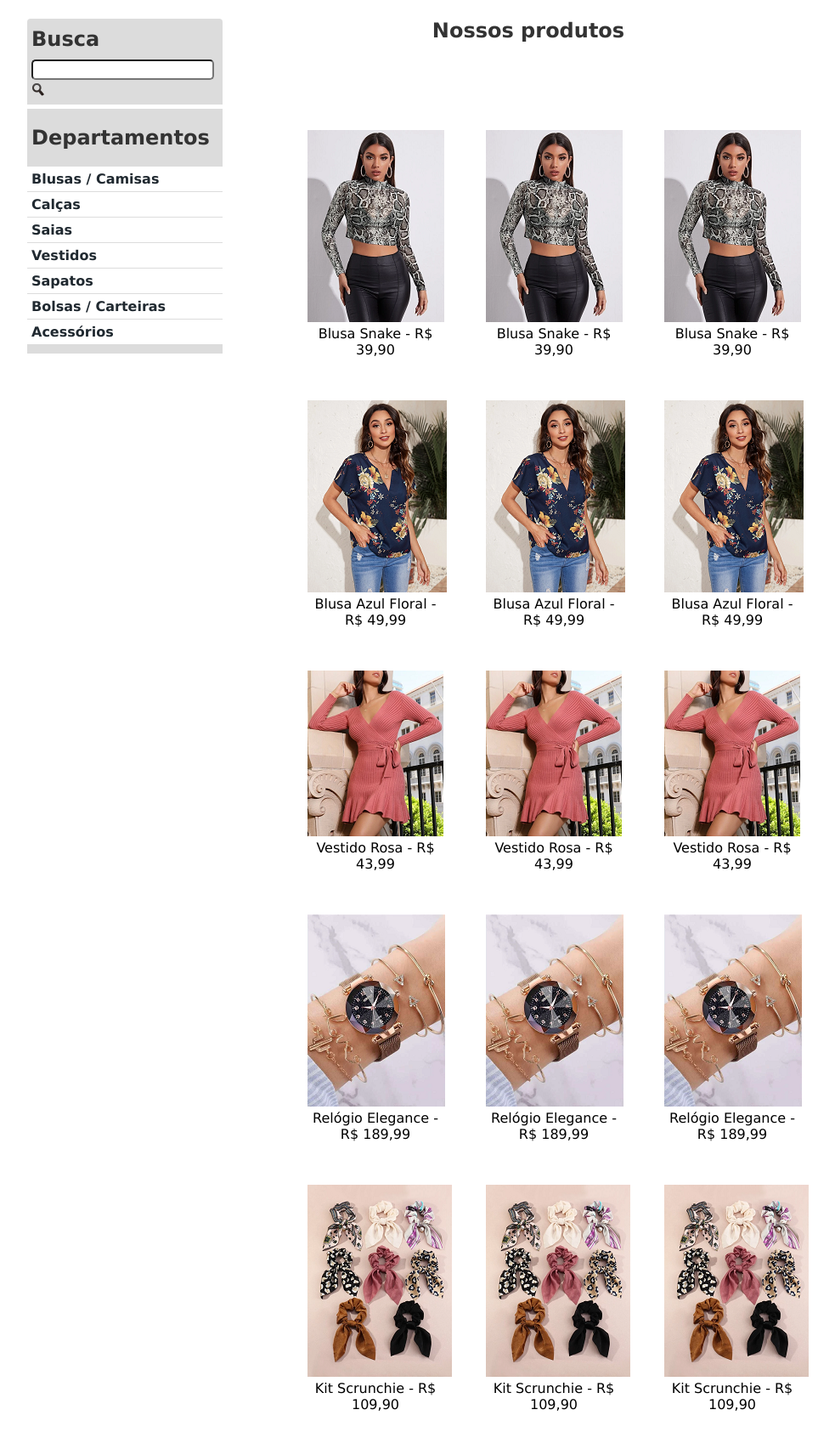
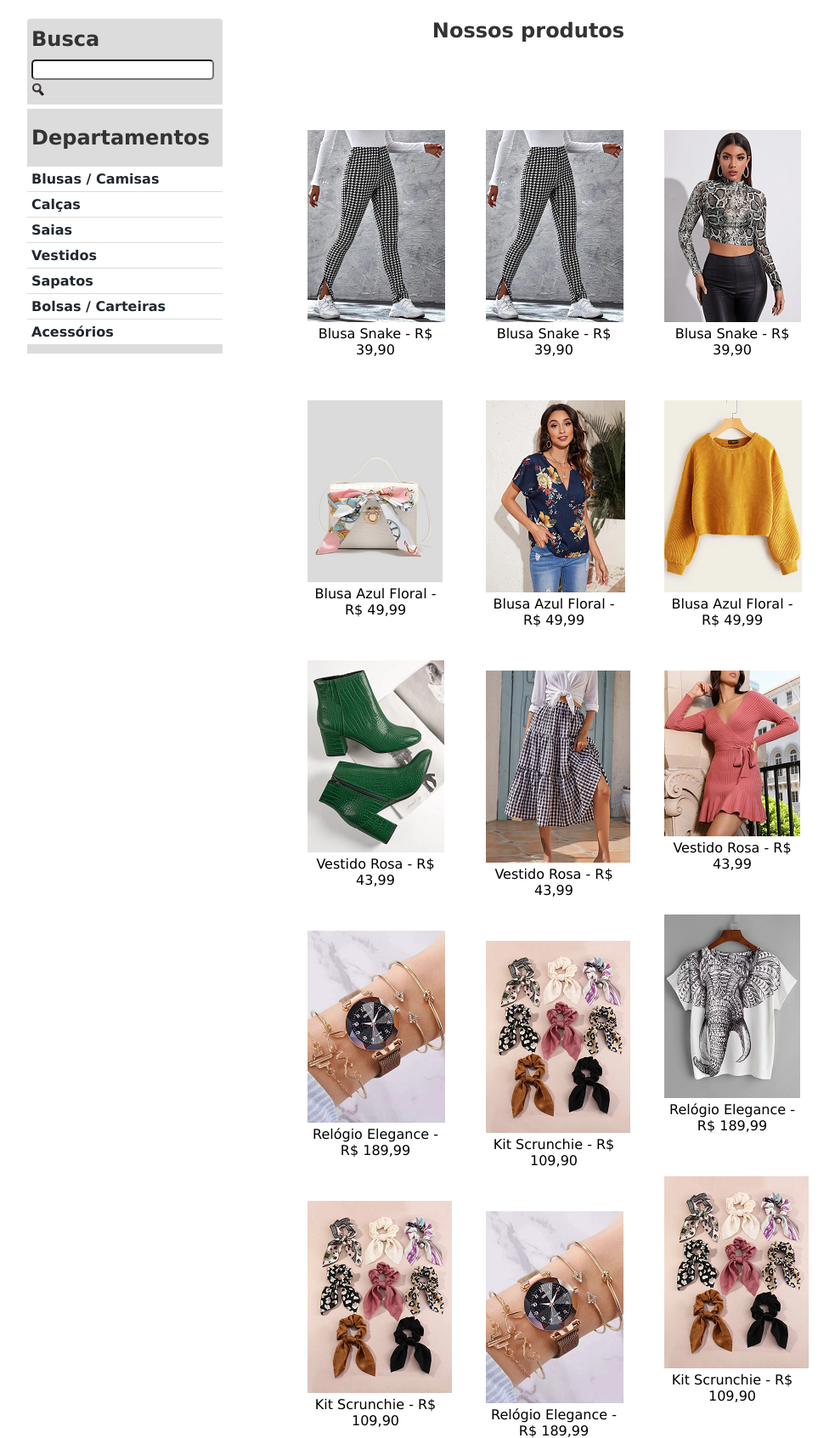
Before and after one commit to lorioliveira/Loja-de-Roupa, a PHP site: page /produtos.html in a window 1280 px wide. Shown: the part 114-1806 px from the top of the page at 85% size, without its empty margins (138-1121 px from the left). Run offline with PHP 8.4, Linux system fonts and the light colour scheme.

Commit message:
Atualização

```diff
--- a/mirrorfashion/css/estilos_2.css
+++ b/mirrorfashion/css/estilos_2.css
@@ -1,3 +1,7 @@
+
+/*CÓDIGOS PARA TELA NOVA-CONTA, SUACONTA, TELA_SALVAR */
+
+
 .sacola {
 	background: url(../img/sacola_1.png) no-repeat top right;
 
@@ -120,6 +124,14 @@ content: '\2756';
 padding-right: 5px;
 opacity: 0.4;
 }
+
+#welcome{
+	width: 500px;
+	height: 300px;
+	margin-left: 120px;
+  	margin-bottom: 5px;
+
+}
 /*FIM DAS ALTERAÇÕES DO MENU DE DEPARTAMENTOS*/
 
 
@@ -156,7 +168,7 @@ label {
 
     /* Esta margem extra representa aproximadamente o mesmo espaço que o espaço entre as labels
      e os seus campos de texto*/
-    margin-left: 15em;
+    margin-left: 14em;
 }
 
 
--- a/mirrorfashion/index.html
+++ b/mirrorfashion/index.html
@@ -67,7 +67,7 @@
 	<!-- SLIDES DE BANNERS -->
 	<!-- Na apostila, só mostra a class com pause, mas na vdd tem que colocar o play tbm, ai funciona.
 	 OUTRA COISA: SÓ FUNCIONA 100% QUANDO COLOCA A VÍRGULA!!  -->
-		<img src="img/clothingindustry.png">
+		<a href="produtos.html"> <img src="img/clothingindustry.png"></a>
 		<a href="" class="play, pause"></a>
 
 	<!-- FIM DOS SLIDES DE BANNERS -->
--- a/mirrorfashion/produtos.html
+++ b/mirrorfashion/produtos.html
@@ -21,7 +21,7 @@
 				<li><a href="produtos.html">Produtos</a></li>
 				<li><a href="sobre.html">Sobre</a></li>
 				<li><a href="">Cartão Fidelidade</a></li>
-				<li><a href="index-2.html">Sua Conta</a></li>
+				<li><a href="suaconta.html">Sua Conta</a></li>
 				<li><a href="">Lista de Desejos</a></li>
 			</ul>
 		</nav>
@@ -84,7 +84,7 @@
 				<!--SEGUNDO PRODUTO -->
 				<li>
 					<a href="produtos.html">
-						<img src="img/produtos/blusafloral.png">
+						<img src="img/produtos/blusaamarela.png">
 						<figcaption>Blusa Azul Floral - R$ 49,99</figcaption>
 					</a>
 				</li>
@@ -98,7 +98,7 @@
 				<!-- QUARTO PRODUTO -->
 				<li>
 					<a href="produtos.html">
-						<img src="img/produtos/relogio.png">
+						<img src="img/produtos/elefante.png">
 						<figcaption> Relógio Elegance - R$ 189,99</figcaption>
 					</a>
 				</li>
@@ -117,7 +117,7 @@
 				<!-- PRIMEIRO PRODUTO -->
 				<li>
 					<a href="produtos.html">
-						<img src="img/produtos/blusacobra.png">
+						<img src="img/produtos/calcapretoebranco.png">
 						<figcaption>Blusa Snake - R$ 39,90</figcaption>
 					</a>
 				</li>
@@ -131,22 +131,22 @@
 				<!--TERCEIRO PRODUTO -->
 				<li>
 					<a href="produtos.html">
-						<img src="img/produtos/vestrosa.png">
+						<img src="img/produtos/saia.png">
 						<figcaption>Vestido Rosa - R$ 43,99 </figcaption>
 					</a>
 				</li>
 				<!-- QUARTO PRODUTO -->
 				<li>
 					<a href="produtos.html">
-						<img src="img/produtos/relogio.png">
-						<figcaption> Relógio Elegance - R$ 189,99</figcaption>
+						<img src="img/produtos/scrunchie.png">
+						<figcaption>Kit Scrunchie - R$ 109,90</figcaption>
 					</a>
 				</li>
 				<!--QUINTO E ULTIMO PRODUTO -->
 				<li>
 					<a href="produtos.html">
-						<img src="img/produtos/scrunchie.png">
-						<figcaption>Kit Scrunchie - R$ 109,90</figcaption>
+						<img src="img/produtos/relogio.png">
+						<figcaption> Relógio Elegance - R$ 189,99</figcaption>
 					</a>
 				</li>
 			</div>
@@ -157,21 +157,21 @@
 				<!-- PRIMEIRO PRODUTO -->
 				<li>
 					<a href="produtos.html">
-						<img src="img/produtos/blusacobra.png">
+						<img src="img/produtos/calcapretoebranco.png">
 						<figcaption>Blusa Snake - R$ 39,90</figcaption>
 					</a>
 				</li>
 				<!--SEGUNDO PRODUTO -->
 				<li>
 					<a href="produtos.html">
-						<img src="img/produtos/blusafloral.png">
+						<img src="img/produtos/bolsabranca.png">
 						<figcaption>Blusa Azul Floral - R$ 49,99</figcaption>
 					</a>
 				</li>
 				<!--TERCEIRO PRODUTO -->
 				<li>
 					<a href="produtos.html">
-						<img src="img/produtos/vestrosa.png">
+						<img src="img/produtos/botasverde.png">
 						<figcaption>Vestido Rosa - R$ 43,99 </figcaption>
 					</a>
 				</li>
@@ -179,7 +179,7 @@
 				<li>
 					<a href="produtos.html">
 						<img src="img/produtos/relogio.png">
-						<figcaption> Relógio Elegance - R$ 189,99</figcaption>
+						<figcaption>Relógio Elegance - R$ 189,99</figcaption>
 					</a>
 				</li>
 				<!--QUINTO E ULTIMO PRODUTO -->
--- a/mirrorfashion/tela_salvar.html
+++ b/mirrorfashion/tela_salvar.html
@@ -65,9 +65,10 @@
 
 		<!-- DADOS -->
 		<div class="formulario">
+			<p>
+			<img id="welcome" src="..\mirrorfashion\img\Welcome.png">
+			<br> <center>Conta criada com sucesso!!</p></center>
 			<div class="button">
-				<img src="">
-				<p> Conta criada com sucesso!!</p>
 			    <button type="submit"><a href="..\mirrorfashion\index.html"> Voltar para Home</a> </button>
 			    <button type="submit" id="novaconta"><a href="..\mirrorfashion\nova_conta.html"> Criar nova conta </a></button></div>
 		</div>
```
Also changed, not shown: mirrorfashion/img/prod/arcoiris.png (added), mirrorfashion/img/prod/blusaamarela.png (added), mirrorfashion/img/prod/blusafloral.png (added), mirrorfashion/img/prod/blusaroxa.png (added), mirrorfashion/img/prod/bolsabranca.png (added), mirrorfashion/img/prod/calcabep.png (added), mirrorfashion/img/prod/capaiphone.png (added), mirrorfashion/img/prod/elefante.png (added), mirrorfashion/img/prod/saiafloral.png (added), 1 other file.
